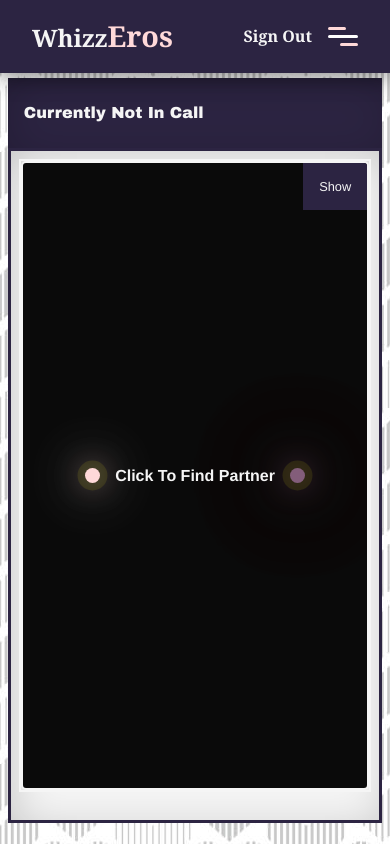
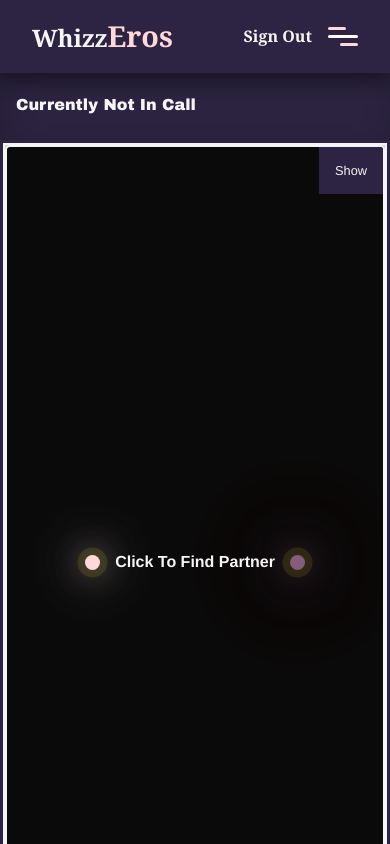
Before and after one commit to SebastianAmarie1/final-project, a React (Create React App) app: page /homepage in a window 390 px wide. Built offline with nearby package versions, Linux system fonts and the light colour scheme; no server answers; sample sign-in values are in the browser's storage.

Commit message:
Homepage GUI updates and fixed navaigation gap problem

```diff
--- a/src/Components/navbar/Navigation.jsx
+++ b/src/Components/navbar/Navigation.jsx
@@ -103,7 +103,6 @@ function Navigation() {
             }
         </div>
     </nav>
-    <div className="navbar-spacer"></div>
     </>
   )
 }
--- a/src/Pages/HomePage/homepage.css
+++ b/src/Pages/HomePage/homepage.css
@@ -72,6 +72,7 @@
     background-repeat: no-repeat;
     background-size: cover;
     border-radius: 5px;
+    cursor: pointer;
     overflow: hidden;
 }
 
@@ -283,26 +284,30 @@
 @media screen and (max-width: 1200px) {
     .home-video-questions{
         width: 100%;
-        padding-right: 0;
+        padding: 0;
+        gap: 0;
         grid-template-areas:
         "v v v v v"
         "v v v v v"
         "v v v v v";
     }
+    .home-main{
+        padding: 0;
+    }
+    .home-main-container{
+        height: 100%;
+        padding: 0;
+    }
 
     .home-video-user{
-        position: relative;
         z-index: 3;
         width: 200px;
         height: 200px;
         position: absolute;
-        top: calc(100% - 175px - 10vh);
-        left: calc(100% - 225px - 5vw);
+        bottom: 0;
+        right: 0;
+        margin-right: 20px;
         background-color: transparent;
-    }
-
-    .home-video-me{
-        margin-bottom: calc(-4vw + 20px);
     }
 
     .home-partner-show-ho{
@@ -327,6 +332,15 @@
     .home-partner-show-ho:focus{
         background-color: var(--clr-secondary);
     }
+
+    .home-video-search{
+        height: 100%;
+    }
+
+    .home-video-questions{
+        height: 100%;
+    }
+
     .home-video-search-footer{
         position: absolute;
         height: 70px;
--- a/src/Pages/Profile/Chat.jsx
+++ b/src/Pages/Profile/Chat.jsx
@@ -51,8 +51,7 @@ function Chat() {
         messageEndRef.current?.scrollIntoView({ behavior: "smooth" })
     },[messages])
 
-    console.log(user)
-    console.log(recieverId)
+
     /*Adds the arrived message to the messages*/
     useEffect(() => {
         arrivalMessage && arrivalMessage.senderid === recieverId &&
```
Also changed, not shown: 1 other file (tests, documents, lock files or other folders).
